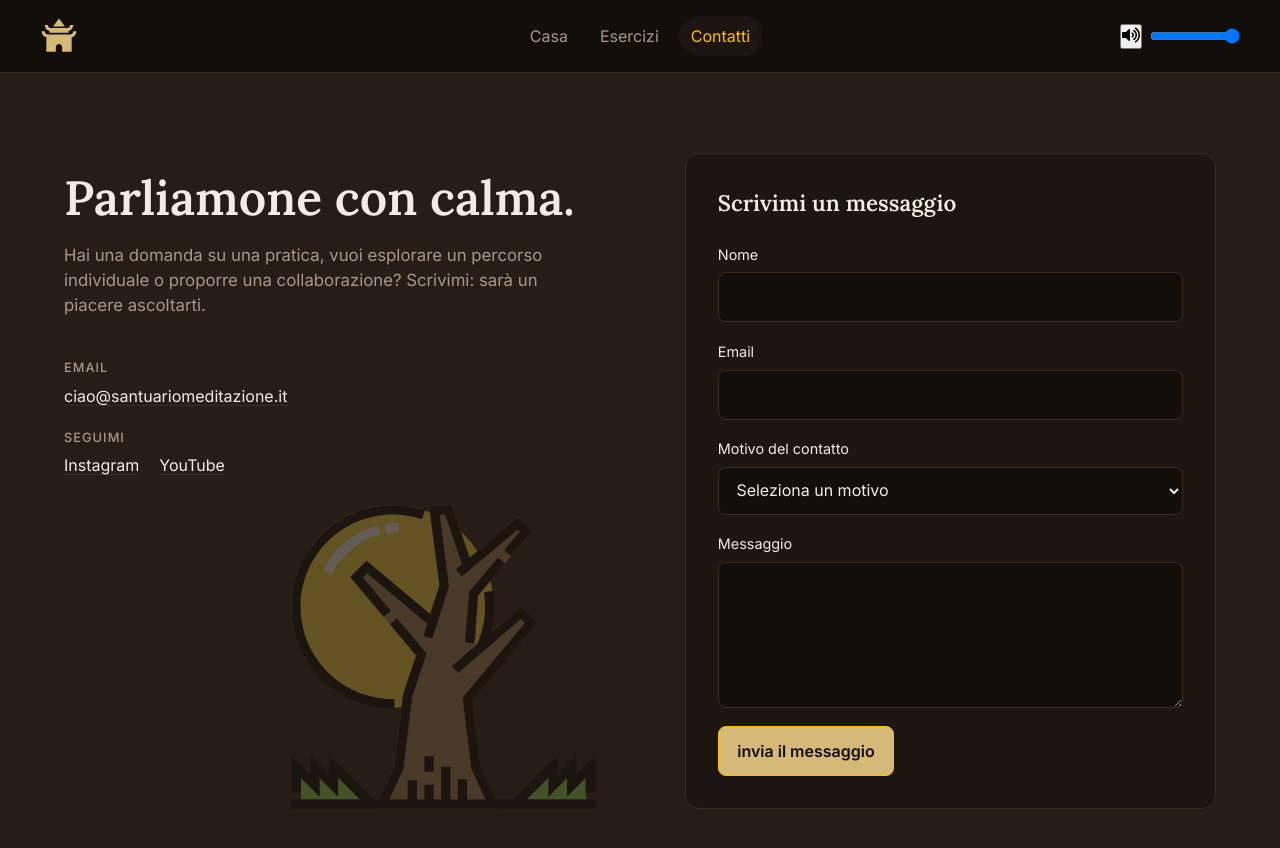
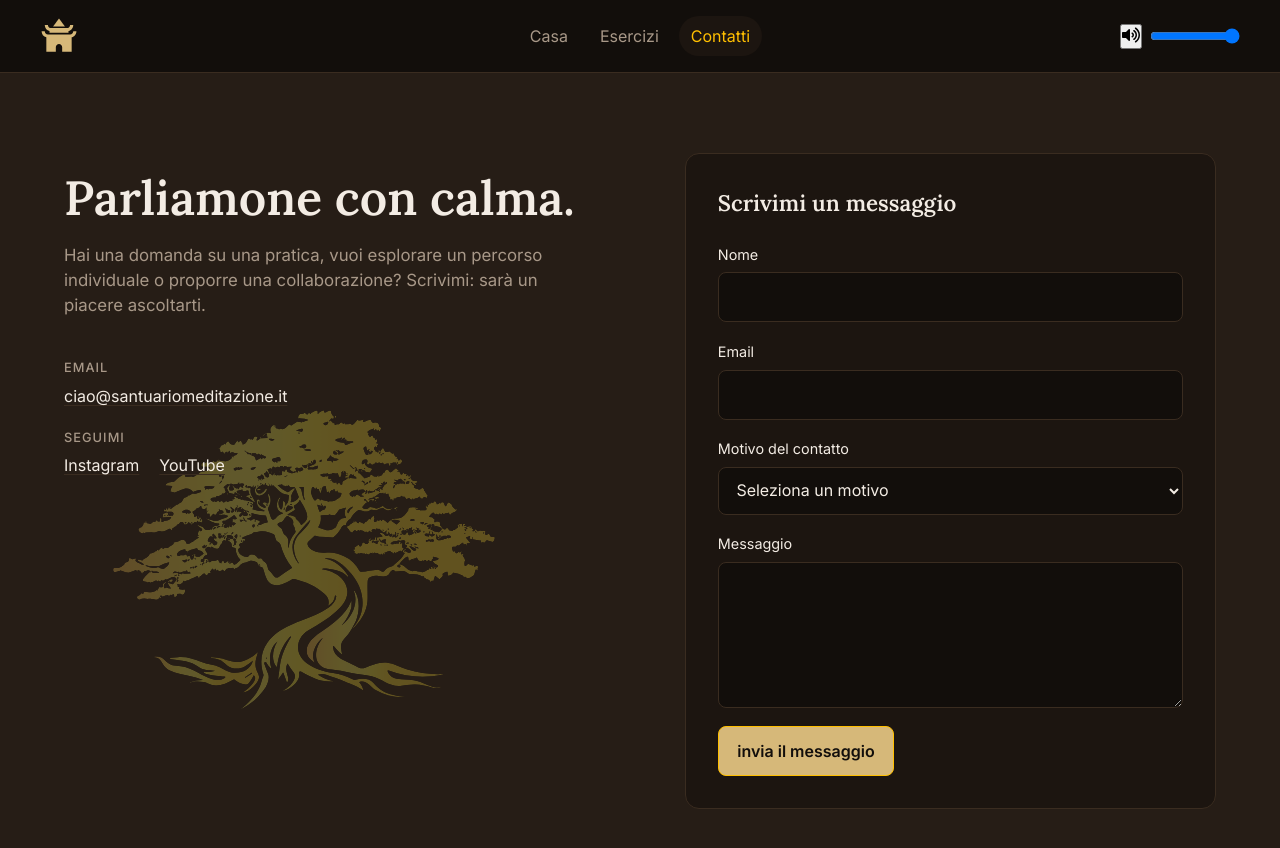
Before and after one commit to Loris-Battaglini/Santuario-meditazione, a React (Vite) app: page /contact in a window 1280 px wide. Shown: the top 848 px of the page. Built offline with nearby package versions, Linux system fonts and the light colour scheme.

Commit message:
sostituzione svg contatti e ridimensionamento

```diff
--- a/src/pages/Contact.tsx
+++ b/src/pages/Contact.tsx
@@ -1,6 +1,6 @@
 import { useState, type FormEvent } from "react";
 import styled from "styled-components";
-import treeArt from "../assets/svg/tree-svgrepo-com.svg";
+import treeArt from "../assets/svg/GoldTree.svg";
 import { theme } from "../style/theme";
 
 const contactEmail = "ciao@santuariomeditazione.it";
@@ -11,6 +11,11 @@ const Page = styled.main`
   width: min(100% - 3rem, 72rem);
   margin: 0 auto;
   padding: clamp(2.5rem, 7vw, 5rem) 0;
+
+  @media (min-width: 48.0625rem) {
+    position: relative;
+    isolation: isolate;
+  }
 `;
 
 const ContactGrid = styled.div`
@@ -87,6 +92,15 @@ const BranchArt = styled.img`
 
   @media (max-width: 47.5rem) {
     width: min(42%, 12rem);
+  }
+
+  @media (min-width: 48.0625rem) {
+    position: fixed;
+    z-index: -1;
+    right: auto;
+    bottom: 0;
+    left: max(1.5rem, calc((100vw - 72rem) / 2));
+    width: min(60vw, 60vh, 80rem);
   }
 `;
 
```
